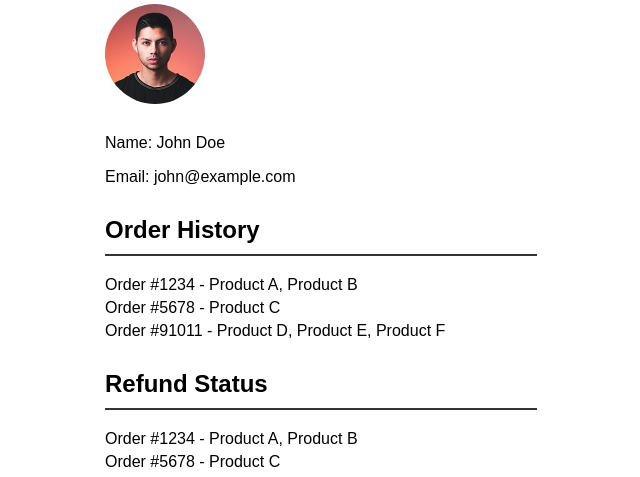
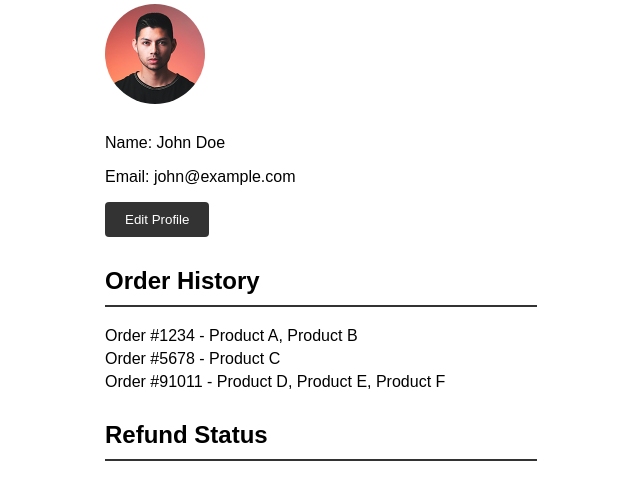
Before and after one commit to anjinashahi/Lugaa, a PHP site: page /user.html in a window 1280 px wide. Shown: the part 196-673 px from the top of the page, without its empty margins (55-695 px from the left). Run offline with PHP 8.4, Linux system fonts and the light colour scheme.

Commit message:
User Profile edit

```diff
--- a/css/user.css
+++ b/css/user.css
@@ -46,7 +46,7 @@ label {
     margin-bottom: 5px;
 }
 
-input[type="text"],
+/* input[type="text"],
 input[type="email"] {
     width: 100%;
     padding: 8px;
@@ -54,7 +54,7 @@ input[type="email"] {
     border: 1px solid #ccc;
     border-radius: 4px;
     box-sizing: border-box;
-}
+} */
 
 button {
     padding: 10px 20px;
--- a/user.html
+++ b/user.html
@@ -1,11 +1,13 @@
 <!DOCTYPE html>
 <html lang="en">
+
 <head>
     <meta charset="UTF-8">
     <meta name="viewport" content="width=device-width, initial-scale=1.0">
     <title>User Profile</title>
     <link rel="stylesheet" href="CSS/user.css">
 </head>
+
 <body>
     <header>
         <h1>User Profile</h1>
@@ -17,20 +19,12 @@
                 <img src="images/user-2.png" alt="Profile Picture" width="100"><br>
                 <p>Name: John Doe</p>
                 <p>Email: john@example.com</p>
-                <!-- <div class="dropdown">
+                <div class="dropdown">
                     <button id="edit-profile-btn" class="dropbtn">Edit Profile</button>
-                    <div id="edit-profile-dropdown" class="dropdown-content">
-                        <a href="#" id="edit-username">Edit Username</a>
-                        <a href="#" id="edit-email">Edit Email</a>
-                    </div>
-                </div> -->
+                </div>
+                <section id="edit-profile" class="popup-section">
+                    <div id="edit-profile-form" class="popup-content">
 
-            <section id="edit-profile" class="popup-section">
-                <!-- <h2></h2> -->
-                <button id="edit-profile-btn" class="popup-btn">Edit Profile</button>
-                <div id="edit-profile-form" class="popup-content">
-                    <!-- <section id="edit-profile"> -->
-                        <!-- <h2>Edit Profile</h2> -->
                         <form id="edit-profile-form">
                             <label for="profile-image">Profile Image:</label><br>
                             <input type="file" id="profile-image" name="profile-image"><br>
@@ -49,11 +43,11 @@
 
                             <button type="submit">Save Changes</button>
                         </form>
-                    <!-- </section> -->
 
-                </div>
+
+                    </div>
+                </section>
             </section>
-        </section>
 
             <section id="order-history">
                 <h2>Order History</h2>
@@ -80,4 +74,5 @@
     </div>
     <script src="js/user.js"></script>
 </body>
+
 </html>
```
